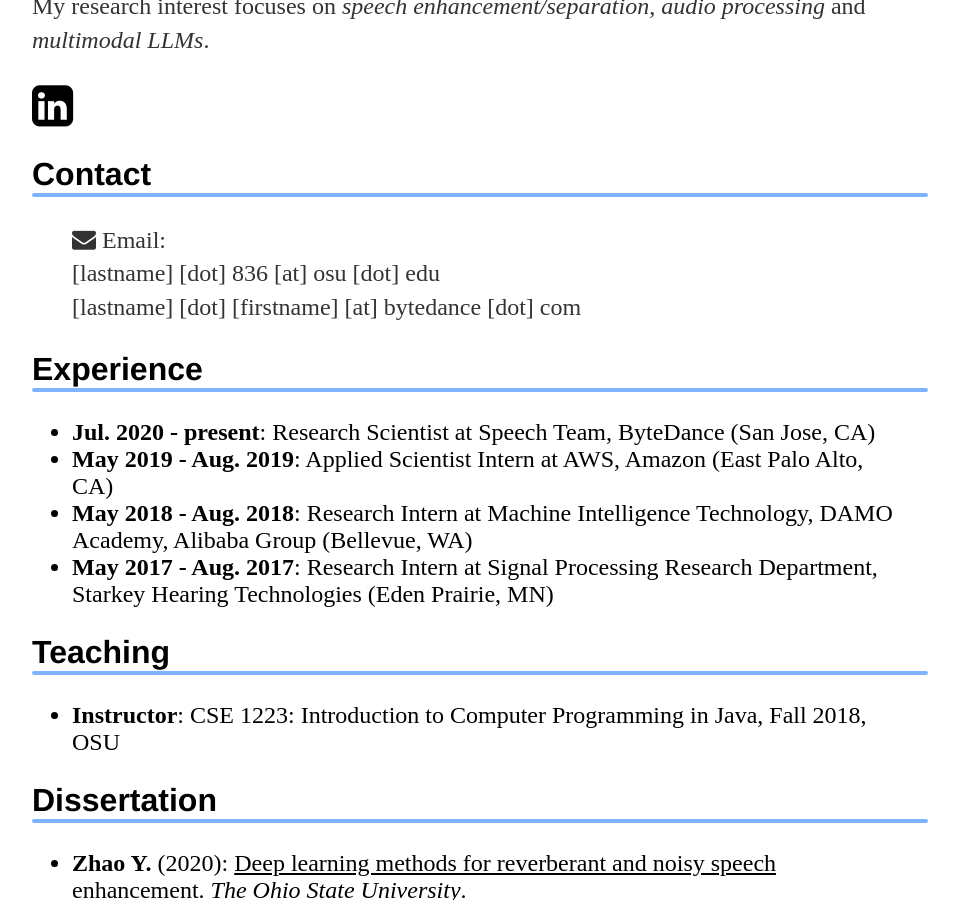
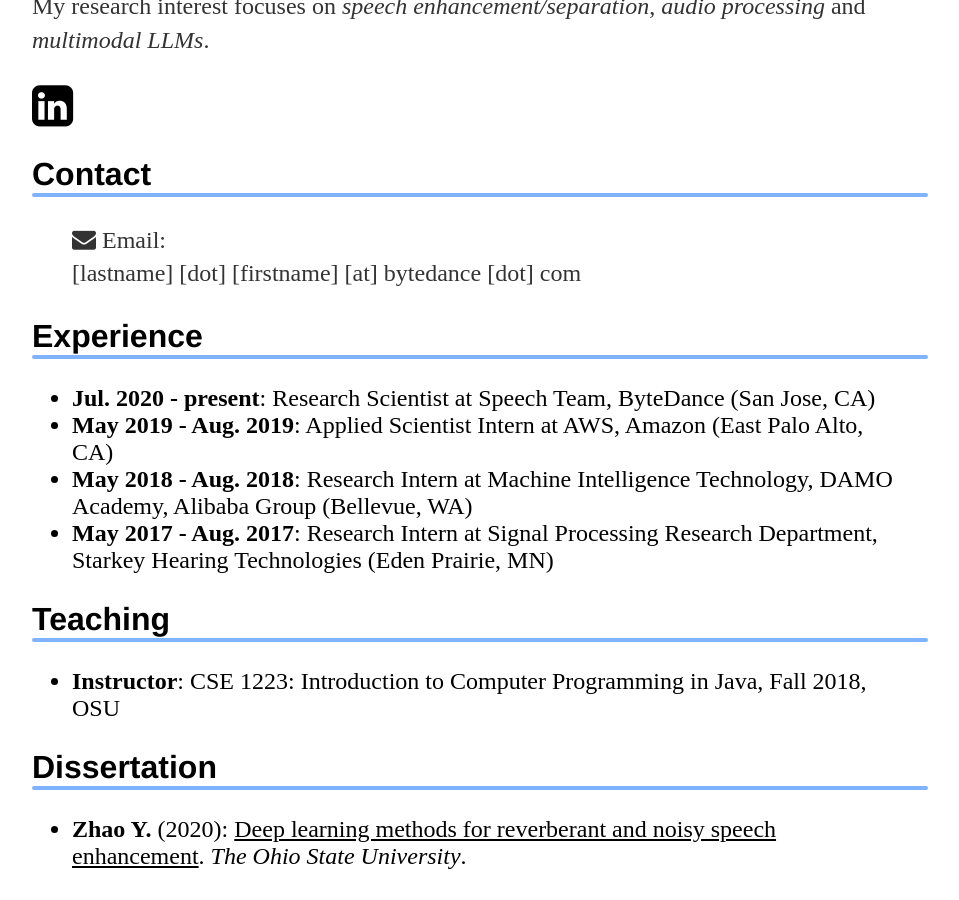
Before and after one commit to cliffzhao/cliffzhao.github.io, a Jekyll site: the page built from index.html, in a window 1280 px wide and 900 px high, scrolled down 364 px. Shown: the whole window, without its empty margins (160-1119 px from the left). Built offline with Jekyll 4.4.1, drawn with Linux system fonts in a browser that asks for light colours; a style sheet for code colours, icons or effects is not loaded.

Commit message:
Update index.html

```diff
--- a/index.html
+++ b/index.html
@@ -27,7 +27,6 @@ title: Yan Zhao
     <ul>
       	<p>
 		<i class="fa fa-envelope"></i> Email: </br>
-		  [lastname] [dot] 836 [at] osu [dot] edu </br>
 		  [lastname] [dot] [firstname] [at] bytedance [dot] com
 	</p>
 
```
